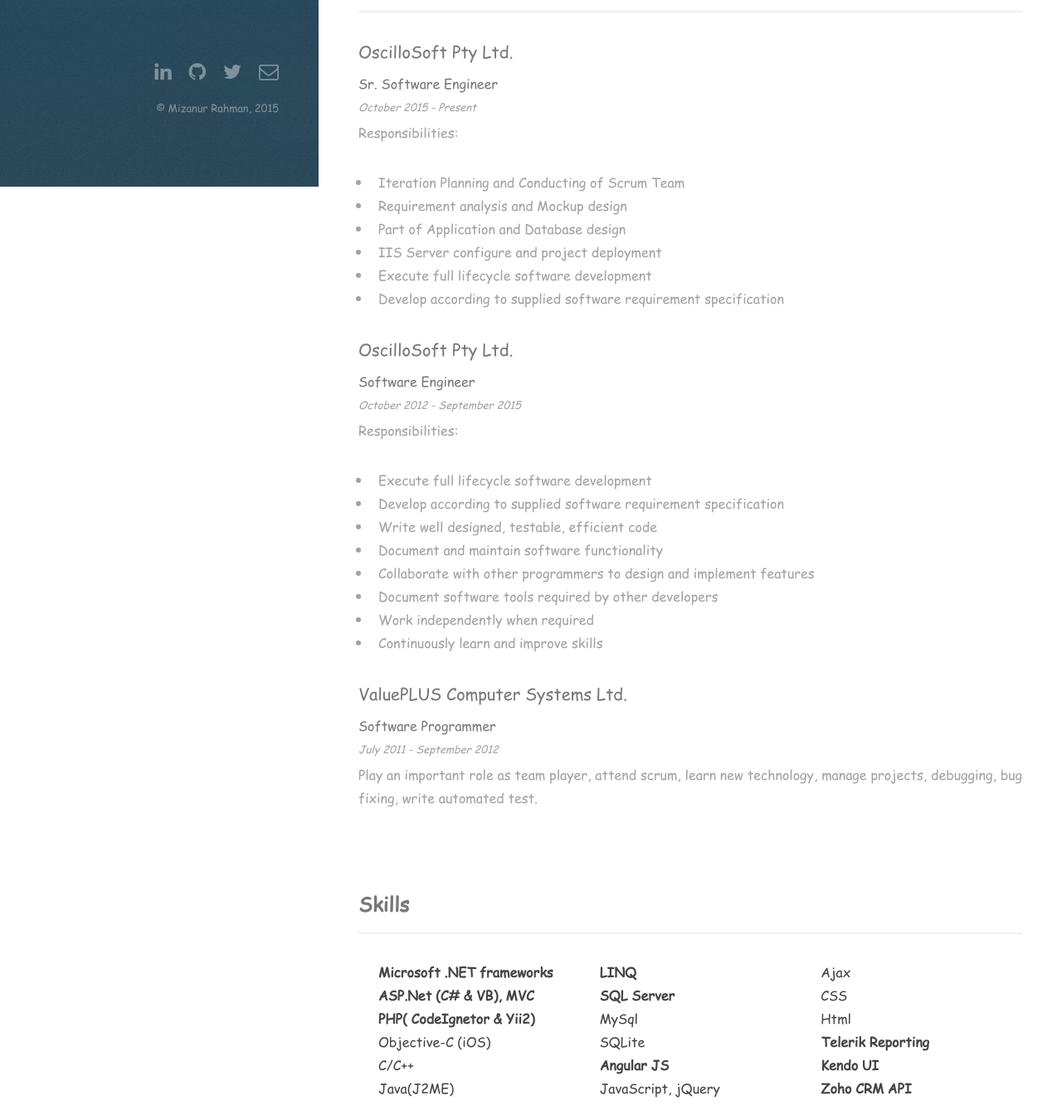
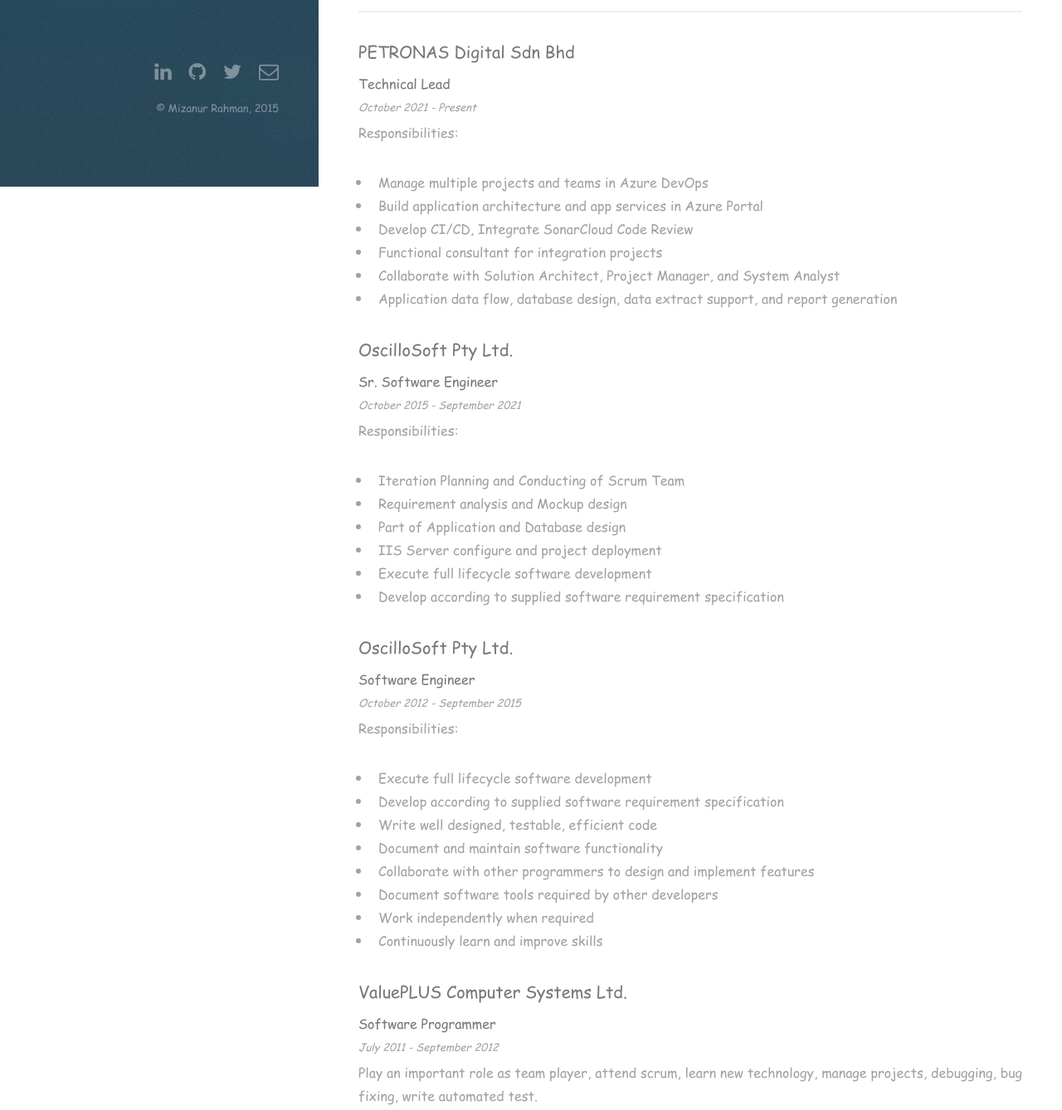
Before and after one commit to mmrmilon/mmrmilon.github.io, a plain HTML site: page index.html in a window 1280 px wide. Shown: the part 575-1913 px from the top of the page at 83% size. Drawn offline with Linux system fonts and the light colour scheme.

Commit message:
updated profile

```diff
--- a/index.html
+++ b/index.html
@@ -57,9 +57,23 @@
 						<hr class="">
 						<div class="sectionContent">
 							<article>
+								<h3>PETRONAS Digital Sdn Bhd</h3>
+								<b>Technical Lead</b>
+								<p class="subDetails">October 2021 - Present</p>
+								<p style="text-align:justify">Responsibilities:</p>
+								<ul class="a">
+								  <li>Manage multiple projects and teams in Azure DevOps</li>
+								  <li>Build application architecture and app services in Azure Portal</li>
+								  <li>Develop CI/CD, Integrate SonarCloud Code Review</li>
+								  <li>Functional consultant for integration projects</li>
+								  <li>Collaborate with Solution Architect, Project Manager, and System Analyst</li>
+								  <li>Application data flow, database design, data extract support, and report generation</li>
+								</ul>
+							</article>
+							<article>
 								<h3>OscilloSoft Pty Ltd.</h3>
 								<b>Sr. Software Engineer</b>
-								<p class="subDetails">October 2015 - Present</p>
+								<p class="subDetails">October 2015 - September 2021</p>
 								<p style="text-align:justify">Responsibilities:</p>
 								<ul class="a">
 								  <li>Iteration Planning and Conducting of Scrum Team</li>
@@ -105,9 +119,8 @@
 						<div class="sectionContent">
 						<ul class="keySkills">
 							<li class="bold">Microsoft .NET frameworks</li>
-							<li class="bold">ASP.Net (C# & VB), MVC</li>
-							<li class="bold">PHP( CodeIgnetor & Yii2)</li>
-							<li>Objective-C (iOS)</li>
+							<li class="bold">ASP.Net C# MVC, .Net Core</li>
+							<li>Entity Framework</li>
 							<li>C/C++</li>
 							<li>Java(J2ME)</li>
 							<li class="bold">LINQ</li>
@@ -116,9 +129,8 @@
 							<li>SQLite</li>
 							<li class="bold">Angular JS</li>
 							<li>JavaScript, jQuery</li>
-							<li>Ajax</li>
-							<li>CSS</li>
-							<li>Html</li>
+							<li>React, Redux & Angular</li>
+							<li>HTML5, CSS</li>
 							<li class="bold">Telerik Reporting</li>
 							<li class="bold">Kendo UI</li>
 							<li class="bold">Zoho CRM API</li>
```
